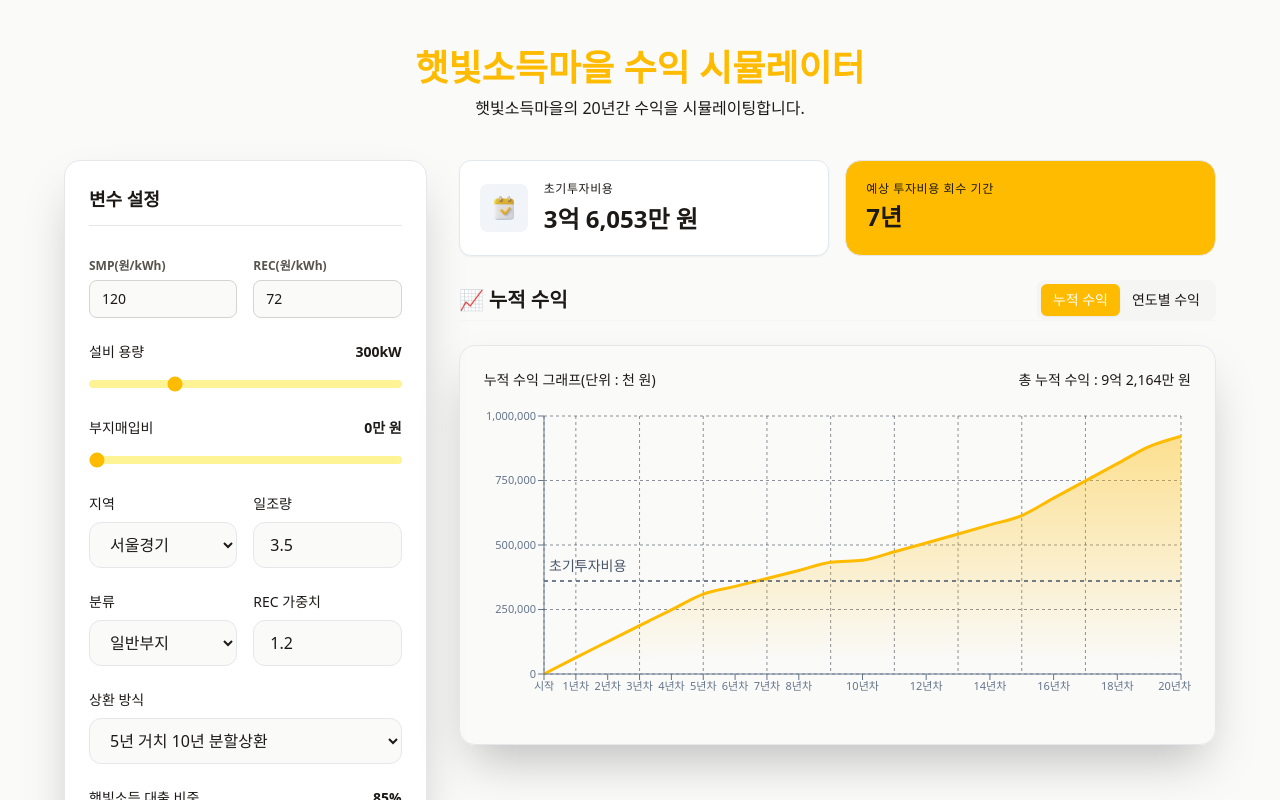
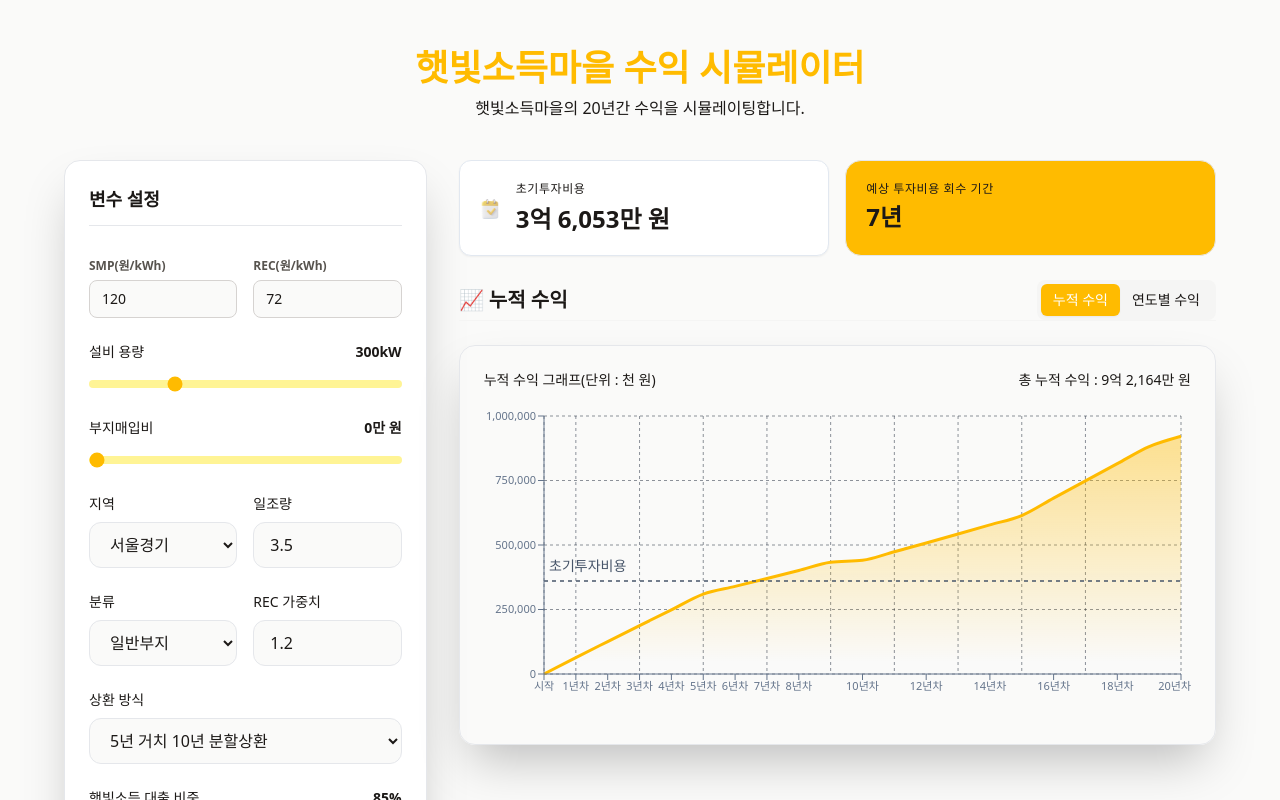
Before and after one commit to Hayley-Song/SolarPowerGeneration, a React (Vite) app: page / in a window 1280 px wide. Shown: the top 800 px of the page. Built offline with nearby package versions, Linux system fonts and the light colour scheme.

Commit message:
Update ChartView.jsx

```diff
--- a/src/components/ChartView.jsx
+++ b/src/components/ChartView.jsx
@@ -456,13 +456,11 @@ function StatCard({
   return (
 <div className="flex items-center gap-4 p-5 bg-white rounded-xl border border-slate-200 shadow-sm hover:border-slate-300 transition-all">
   {/* 1. 왼쪽 아이콘 영역 */}
-  <div className="flex items-center justify-center w-12 h-12 rounded-lg bg-slate-100 shrink-0">
-    <img
-      src={cardIcon}
-      alt={title}
-      className="w-6 h-6 object-contain"
-    />
-  </div>
+  <img
+    src={cardIcon}
+    alt={title}
+    className="w-5 h-5 mt-0.5 flex-shrink-0 opacity-70"
+  />
 
   {/* 2. 오른쪽 텍스트 & 지표 영역 */}
   <div className="flex flex-col min-w-0 justify-center">
```
